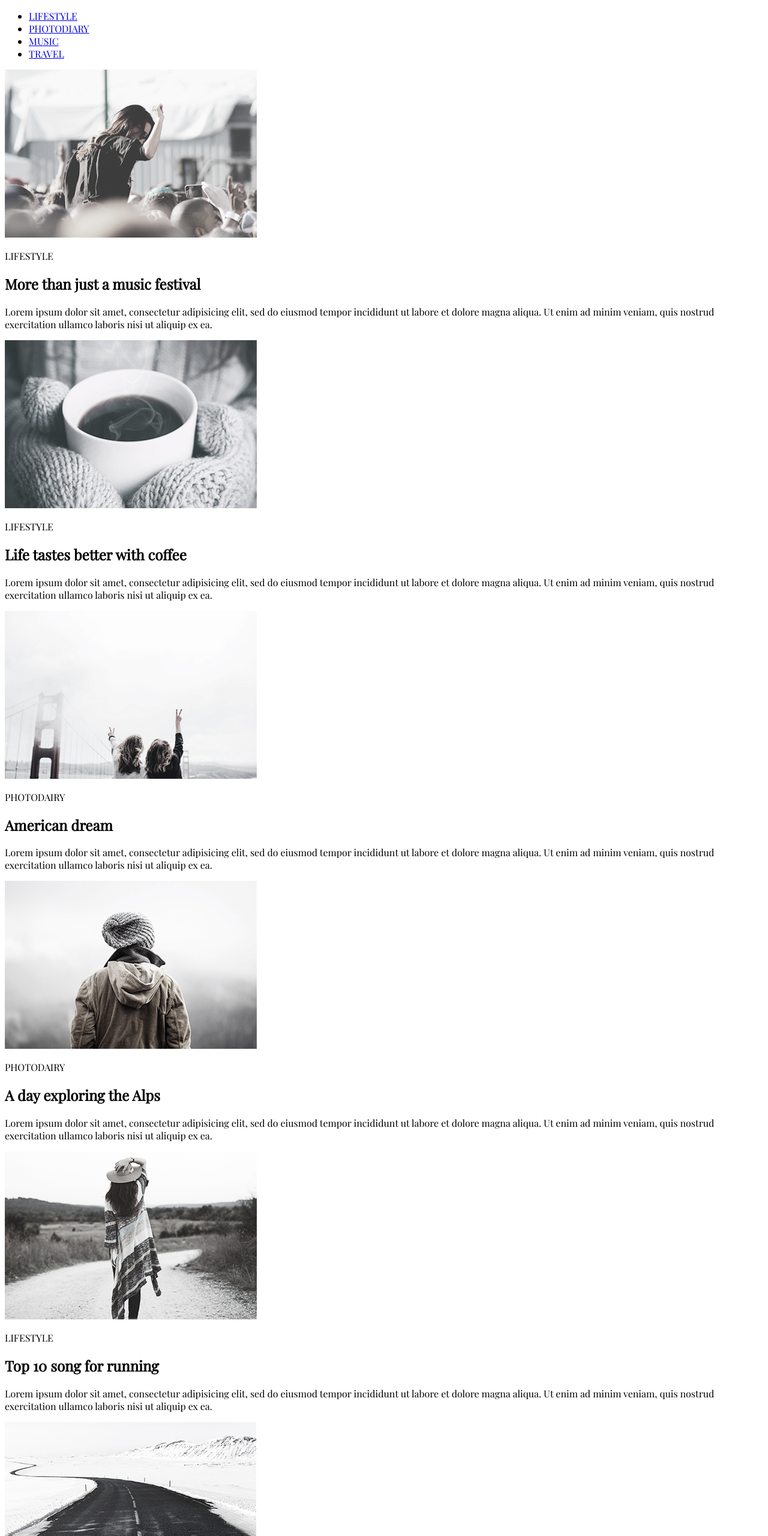
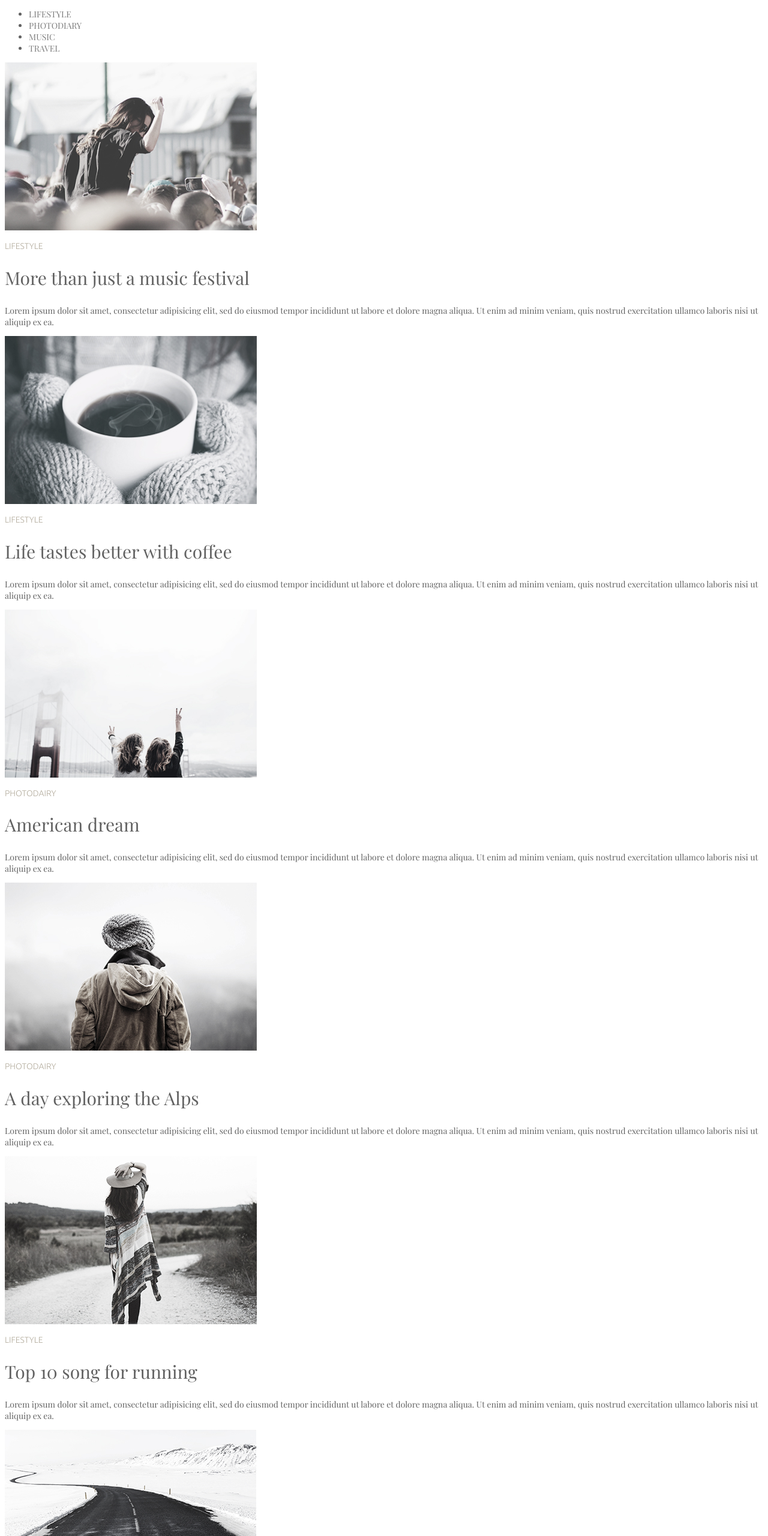
Before and after one commit to ulianaboiko/photoblog, a plain HTML site: page index.html in a window 1280 px wide. Shown: the top 2560 px of the page at 60% size. Drawn offline with nearby package versions, Linux system fonts and the light colour scheme.

Commit message:
Стилізували текст

```diff
--- a/index.html
+++ b/index.html
@@ -15,25 +15,27 @@
   </head>
   <body>
     <!-- шапка сайту -->
-    <header>
-      <nav>
-        <ul>
-          <li><a href="#">LIFESTYLE</a></li>
-          <li><a href="#">PHOTODIARY</a></li>
-          <li><a href="#">MUSIC</a></li>
-          <li><a href="#">TRAVEL</a></li>
+    <header class="header">
+      <nav class="header-menu">
+        <ul class="menu-list">
+          <li class="menu-item"><a href="#" class="menu-link">LIFESTYLE</a></li>
+          <li class="menu-item">
+            <a href="#" class="menu-link">PHOTODIARY</a>
+          </li>
+          <li class="menu-item"><a href="#" class="menu-link">MUSIC</a></li>
+          <li class="menu-item"><a href="#" class="menu-link">TRAVEL</a></li>
         </ul>
       </nav>
     </header>
     <!-- основний контент -->
-    <main>
-      <section>
-        <div>
-          <article>
-            <img src="./images/1.jpg" alt="LIFESTYLE" />
-            <p>LIFESTYLE</p>
-            <h2>More than just a music festival</h2>
-            <p>
+    <main class="main">
+      <section class="gallery">
+        <div class="gallery-cards">
+          <article class="gallery-card">
+            <img src="./images/1.jpg" alt="LIFESTYLE" class="gallery-foto" />
+            <p class="gallery-category">LIFESTYLE</p>
+            <h2 class="gallery-title">More than just a music festival</h2>
+            <p class="gallery-text">
               Lorem ipsum dolor sit amet, consectetur adipisicing elit, sed do
               eiusmod tempor incididunt ut labore et dolore magna aliqua. Ut
               enim ad minim veniam, quis nostrud exercitation ullamco laboris
@@ -41,11 +43,11 @@
             </p>
           </article>
 
-          <article>
-            <img src="./images/2.jpg" alt="LIFESTYLE" />
-            <p>LIFESTYLE</p>
-            <h2>Life tastes better with coffee</h2>
-            <p>
+          <article class="gallery-card">
+            <img src="./images/2.jpg" alt="LIFESTYLE" class="gallery-foto" />
+            <p class="gallery-category">LIFESTYLE</p>
+            <h2 class="gallery-title">Life tastes better with coffee</h2>
+            <p class="gallery-text">
               Lorem ipsum dolor sit amet, consectetur adipisicing elit, sed do
               eiusmod tempor incididunt ut labore et dolore magna aliqua. Ut
               enim ad minim veniam, quis nostrud exercitation ullamco laboris
@@ -53,11 +55,11 @@
             </p>
           </article>
 
-          <article>
-            <img src="./images/3.jpg" alt="LIFESTYLE" />
-            <p>PHOTODAIRY</p>
-            <h2>American dream</h2>
-            <p>
+          <article class="gallery-card">
+            <img src="./images/3.jpg" alt="LIFESTYLE" class="gallery-foto" />
+            <p class="gallery-category">PHOTODAIRY</p>
+            <h2 class="gallery-title">American dream</h2>
+            <p class="gallery-text">
               Lorem ipsum dolor sit amet, consectetur adipisicing elit, sed do
               eiusmod tempor incididunt ut labore et dolore magna aliqua. Ut
               enim ad minim veniam, quis nostrud exercitation ullamco laboris
@@ -65,11 +67,11 @@
             </p>
           </article>
 
-          <article>
-            <img src="./images/4.jpg" alt="LIFESTYLE" />
-            <p>PHOTODAIRY</p>
-            <h2>A day exploring the Alps</h2>
-            <p>
+          <article class="gallery-card">
+            <img src="./images/4.jpg" alt="LIFESTYLE" class="gallery-foto" />
+            <p class="gallery-category">PHOTODAIRY</p>
+            <h2 class="gallery-title">A day exploring the Alps</h2>
+            <p class="gallery-text">
               Lorem ipsum dolor sit amet, consectetur adipisicing elit, sed do
               eiusmod tempor incididunt ut labore et dolore magna aliqua. Ut
               enim ad minim veniam, quis nostrud exercitation ullamco laboris
@@ -77,11 +79,11 @@
             </p>
           </article>
 
-          <article>
-            <img src="./images/5.jpg" alt="LIFESTYLE" />
-            <p>LIFESTYLE</p>
-            <h2>Top 10 song for running</h2>
-            <p>
+          <article class="gallery-card">
+            <img src="./images/5.jpg" alt="LIFESTYLE" class="gallery-foto" />
+            <p class="gallery-category">LIFESTYLE</p>
+            <h2 class="gallery-title">Top 10 song for running</h2>
+            <p class="gallery-text">
               Lorem ipsum dolor sit amet, consectetur adipisicing elit, sed do
               eiusmod tempor incididunt ut labore et dolore magna aliqua. Ut
               enim ad minim veniam, quis nostrud exercitation ullamco laboris
@@ -89,11 +91,11 @@
             </p>
           </article>
 
-          <article>
-            <img src="./images/6.jpg" alt="LIFESTYLE" />
-            <p>LIFESTYLE</p>
-            <h2>Cold winter days</h2>
-            <p>
+          <article class="gallery-card">
+            <img src="./images/6.jpg" alt="LIFESTYLE" class="gallery-foto" />
+            <p class="gallery-category">LIFESTYLE</p>
+            <h2 class="gallery-title">Cold winter days</h2>
+            <p class="gallery-text">
               Lorem ipsum dolor sit amet, consectetur adipisicing elit, sed do
               eiusmod tempor incididunt ut labore et dolore magna aliqua. Ut
               enim ad minim veniam, quis nostrud exercitation ullamco laboris
@@ -101,7 +103,7 @@
             </p>
           </article>
         </div>
-        <button>Load more</button>
+        <button class="gallery-bottom">Load more</button>
       </section>
     </main>
   </body>
--- a/src/css/style.css
+++ b/src/css/style.css
@@ -1,4 +1,31 @@
 body {
   font-family: "Playfair Display", serif;
   /* font-family: "Ubuntu", sans-serif */
+  font-size: 14px;
+  font-weight: 400;
+  color: #626262;
 }
+/* ----------------------header-------------- */
+.menu-link {
+  color: #7d7d7d;
+  text-decoration: none;
+}
+.menu-link:hover {
+  color: #03a9f4;
+}
+/* ------------------------main------------------ */
+.gallery-category {
+  font-family: "Ubuntu", sans-serif;
+  font-weight: 300;
+  color: #b4ad9e;
+}
+.gallery-title {
+  font-weight: 400;
+  font-size: 30px;
+}
+.gallery-bottom {
+  font-family: "Playfair Display", serif;
+  font-weight: 400;
+  font-size: 14px;
+  color: #626262;
+}
```
